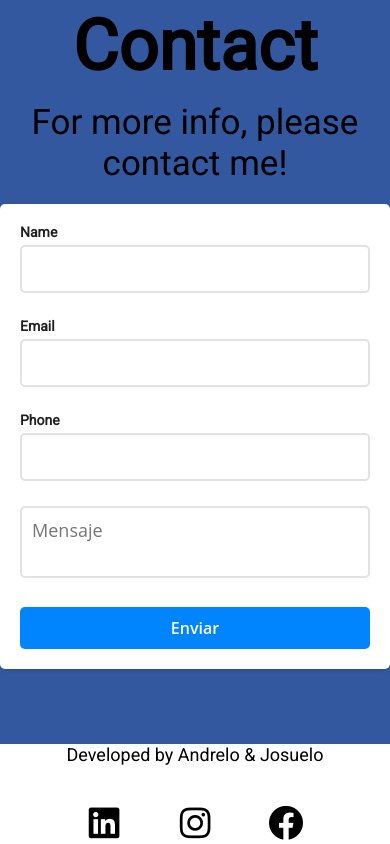
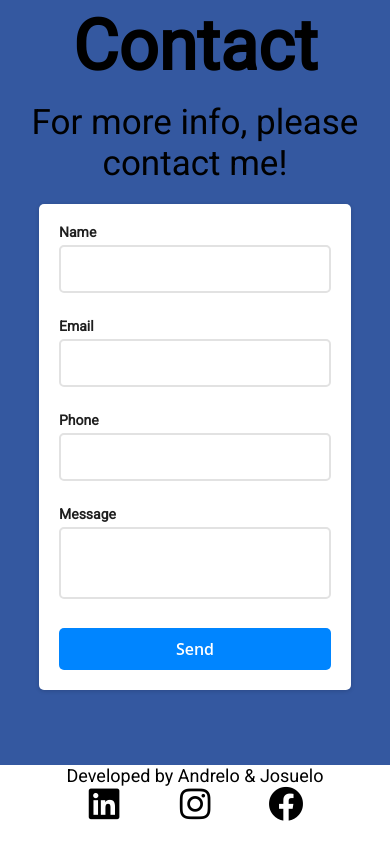
Before and after one commit to josupaz/portfolio, a React (Create React App) app: page / in a window 390 px wide. Shown: the part 1995-2839 px from the top of the page. Built offline with nearby package versions, Linux system fonts and the light colour scheme.

Commit message:
fix-responsive

```diff
--- a/src/components/footer/Footer.css
+++ b/src/components/footer/Footer.css
@@ -83,6 +83,6 @@
   }
 
   .design-by {
-    padding: 0 0 40px 0;
+    padding: 0 0 0;
   }
 }
--- a/src/components/form/Form.css
+++ b/src/components/form/Form.css
@@ -90,7 +90,8 @@ textarea
 
 @media only screen and (max-width: 1500px) {
 	.container-form {
-	  margin-right: 0%;
+		margin-right: 10%;
+		margin-left: 10%;
 	  justify-content: center;
 	  align-items: center;
 	  display: flex;
--- a/src/components/form/Form.jsx
+++ b/src/components/form/Form.jsx
@@ -87,10 +87,11 @@ const Formulario = () => {
 
 
 						<div>
-							<Field className="textarea" name="mensaje" as="textarea" placeholder="Mensaje" />
+							<label htmlFor="message">Message</label>
+							<Field className="textarea" name="mensaje" as="textarea" placeholder="" />
 						</div>
 
-						<button type="submit">Enviar</button>
+						<button type="submit">Send</button>
 						{formularioEnviado && <p className="exito">Formulario enviado con exito!</p>}
 					</Form>
 					</div>
```
